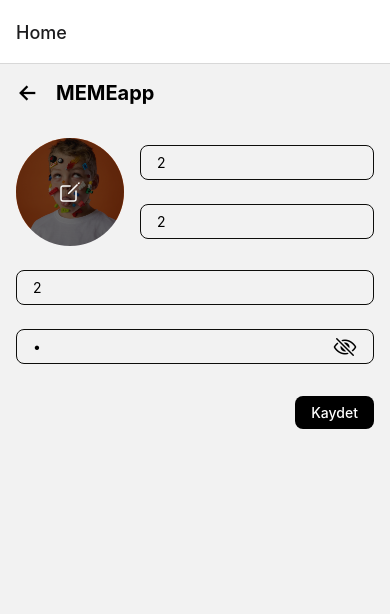
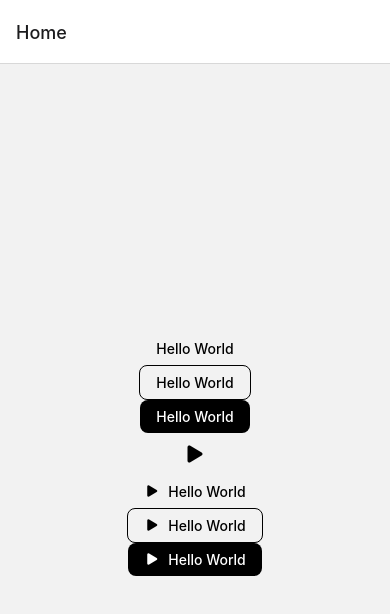
Before and after one commit to OFD16/meme_app, a React Native app: screen / in a window 390 px wide. Shown: the top 614 px of the page. Built offline with nearby package versions, Linux system fonts and the light colour scheme.

Commit message:
button components and colors added

```diff
--- a/App.js
+++ b/App.js
@@ -10,15 +10,41 @@ import SignUpScreen from './src/screens/SignUpScreen';
 //Abdulkadir
 import ProfileScreen from './src/screens/ProfileScreen';
 import EditProfileScreen from './src/screens/EditProfileScreen';
+import { View, Text } from 'react-native';
+import TextButton from './src/components/buttons/TextButton';
+import OutlinedButton from './src/components/buttons/OutlinedButton';
+import FilledButton from './src/components/buttons/FilledButton';
+import IconButton from './src/components/buttons/IconButton';
+import TextButtonIcon from './src/components/buttons/TextButtonIcon';
+import OutlinedButtonIcon from './src/components/buttons/OutlinedButtonIcon';
+import FilledButtonIcon from './src/components/buttons/FilledButtonIcon';
 
 const Stack = createNativeStackNavigator();
 export default function App() {
   return (
     <NavigationContainer>
       <Stack.Navigator>
-        <Stack.Screen name="Home" component={EditProfileScreen} />
+        <Stack.Screen name="Home" component={Deneme} />
       </Stack.Navigator>
     </NavigationContainer>
 
   );
 }
+
+function Deneme() {
+  return (
+    <View style={{
+      flex: 1,
+      alignItems: "center",
+      justifyContent: "center",
+    }}>
+      <TextButton onPress={() => {}} text="Hello World"/>
+      <OutlinedButton onPress={() => {}} text="Hello World"/>
+      <FilledButton onPress={() => {}} text="Hello World"/>
+      <IconButton onPress={() => {}} iconName="play"/>
+      <TextButtonIcon onPress={() => {}} iconName="play" text="Hello World"/>
+      <OutlinedButtonIcon onPress={() => {}} iconName="play" text="Hello World"/>
+      <FilledButtonIcon onPress={() => {}} iconName="play" text="Hello World"/>
+    </View>
+  );
+}
--- /dev/null
+++ b/src/components/buttons/FilledButton.js
@@ -0,0 +1,26 @@
+import { StyleSheet, TouchableOpacity, Text } from "react-native";
+import { appColors } from "../../constants";
+
+export default function FilledButton({ onPress, text }) {
+    return (
+        <TouchableOpacity onPress={onPress} style={filledButtonStyles.filledButton}>
+            <Text style={filledButtonStyles.filledButtonText}>{text}</Text>
+        </TouchableOpacity>
+    );
+};
+
+const filledButtonStyles = StyleSheet.create({
+    filledButton: {
+        paddingVertical: 8,
+        paddingHorizontal: 16,
+        alignItems: "center",
+        justifyContent: "center",
+        borderRadius: 8,
+        backgroundColor: appColors.secondaryColor,
+    },
+    filledButtonText: {
+        fontSize: 14,
+        fontWeight: "500",
+        color: appColors.primaryColor,
+    }
+});
--- /dev/null
+++ b/src/components/buttons/FilledButtonIcon.js
@@ -0,0 +1,31 @@
+import { StyleSheet, TouchableOpacity, Text } from "react-native";
+import Icon from "react-native-vector-icons/Ionicons";
+import { appColors } from "../../constants";
+
+export default function FilledButtonIcon({ onPress, text, iconName }) {
+    return (
+        <TouchableOpacity onPress={onPress} style={filledButtonIconStyles.filledButtonIcon}>
+            <Icon color={appColors.primaryColor} name={iconName} size={16}/>
+            <Text style={filledButtonIconStyles.filledButtonIconText}>{text}</Text>
+        </TouchableOpacity>
+    );
+};
+
+const filledButtonIconStyles = StyleSheet.create({
+    filledButtonIcon: {
+        paddingVertical: 8,
+        paddingHorizontal: 16,
+        display: "flex",
+        flexDirection: "row",
+        alignItems: "center",
+        justifyContent: "center",
+        borderRadius: 8,
+        backgroundColor: appColors.secondaryColor,
+    },
+    filledButtonIconText: {
+        marginLeft: 8,
+        fontSize: 14,
+        fontWeight: "500",
+        color: appColors.primaryColor,
+    }
+});
--- /dev/null
+++ b/src/components/buttons/IconButton.js
@@ -0,0 +1,21 @@
+import { StyleSheet, TouchableOpacity, Text } from "react-native";
+import Icon from "react-native-vector-icons/Ionicons";
+import { appColors } from "../../constants";
+
+export default function IconButton({ onPress, iconName }) {
+    return (
+        <TouchableOpacity onPress={onPress} style={iconButtonStyles.iconButton}>
+            <Icon color={appColors.secondaryColor} name={iconName} size={24}/>
+        </TouchableOpacity>
+    );
+};
+
+const iconButtonStyles = StyleSheet.create({
+    iconButton: {
+        paddingVertical: 8,
+        paddingHorizontal: 16,
+        alignItems: "center",
+        justifyContent: "center",
+        borderRadius: 8,
+    }
+});
--- /dev/null
+++ b/src/components/buttons/OutlinedButton.js
@@ -0,0 +1,27 @@
+import { StyleSheet, TouchableOpacity, Text } from "react-native";
+import { appColors } from "../../constants";
+
+export default function OutlinedButton({ onPress, text }) {
+    return (
+        <TouchableOpacity onPress={onPress} style={outlinedButtonStyles.outlinedButton}>
+            <Text style={outlinedButtonStyles.outlinedButtonText}>{text}</Text>
+        </TouchableOpacity>
+    );
+};
+
+const outlinedButtonStyles = StyleSheet.create({
+    outlinedButton: {
+        paddingVertical: 8,
+        paddingHorizontal: 16,
+        alignItems: "center",
+        justifyContent: "center",
+        borderRadius: 8,
+        borderColor: appColors.secondaryColor,
+        borderWidth: 1,
+    },
+    outlinedButtonText: {
+        fontSize: 14,
+        fontWeight: "500",
+        color: appColors.secondaryColor,
+    }
+});
--- /dev/null
+++ b/src/components/buttons/OutlinedButtonIcon.js
@@ -0,0 +1,33 @@
+import { StyleSheet, TouchableOpacity, Text } from "react-native";
+import Icon from "react-native-vector-icons/Ionicons";
+import { appColors } from "../../constants";
+
+export default function OutlinedButtonIcon({ onPress, text, iconName }) {
+    return (
+        <TouchableOpacity onPress={onPress} style={outlinedButtonIconStyles.outlinedButtonIcon}>
+            <Icon color={appColors.secondaryColor} name={iconName} size={16}/>
+            <Text style={outlinedButtonIconStyles.outlinedButtonIconText}>{text}</Text>
+        </TouchableOpacity>
+    );
+};
+
+const outlinedButtonIconStyles = StyleSheet.create({
+    outlinedButtonIcon: {
+        paddingVertical: 8,
+        paddingHorizontal: 16,
+        display: "flex",
+        flexDirection: "row",
+        alignItems: "center",
+        justifyContent: "center",
+        borderRadius: 8,
+        borderColor: appColors.secondaryColor,
+        borderWidth: 1,
+        // backgroundColor: "red",
+    },
+    outlinedButtonIconText: {
+        marginLeft: 8,
+        fontSize: 14,
+        fontWeight: "500",
+        color: appColors.secondaryColor,
+    }
+});
--- /dev/null
+++ b/src/components/buttons/TextButton.js
@@ -0,0 +1,25 @@
+import { StyleSheet, TouchableOpacity, Text } from "react-native";
+import { appColors } from "../../constants";
+
+export default function TextButton({ onPress, text }) {
+    return (
+        <TouchableOpacity onPress={onPress} style={textButtonStyles.textButton}>
+            <Text style={textButtonStyles.textButtonText}>{text}</Text>
+        </TouchableOpacity>
+    );
+};
+
+const textButtonStyles = StyleSheet.create({
+    textButton: {
+        paddingVertical: 8,
+        paddingHorizontal: 16,
+        alignItems: "center",
+        justifyContent: "center",
+        borderRadius: 8,
+    },
+    textButtonText: {
+        fontSize: 14,
+        fontWeight: "500",
+        color: appColors.secondaryColor,
+    }
+});
--- /dev/null
+++ b/src/components/buttons/TextButtonIcon.js
@@ -0,0 +1,31 @@
+import { StyleSheet, TouchableOpacity, Text } from "react-native";
+import Icon from "react-native-vector-icons/Ionicons";
+import { appColors } from "../../constants";
+
+export default function TextButtonIcon({ onPress, text, iconName }) {
+    return (
+        <TouchableOpacity onPress={onPress} style={textButtonIconStyles.textButtonIcon}>
+            <Icon name={iconName} size={16}/>
+            <Text style={textButtonIconStyles.textButtonIconText}>{text}</Text>
+        </TouchableOpacity>
+    );
+};
+
+const textButtonIconStyles = StyleSheet.create({
+    textButtonIcon: {
+        paddingVertical: 8,
+        paddingHorizontal: 16,
+        display: "flex",
+        flexDirection: "row",
+        alignItems: "center",
+        justifyContent: "center",
+        borderRadius: 8,
+        // backgroundColor: "red",
+    },
+    textButtonIconText: {
+        marginLeft: 8,
+        fontSize: 14,
+        fontWeight: "500",
+        color: appColors.secondaryColor,
+    }
+});
--- /dev/null
+++ b/src/constants.js
@@ -0,0 +1,9 @@
+export const appColors = {
+    primaryColor: "white",
+    secondaryColor: "black",
+    accentColor: "orange",
+    errorColor: "red",
+    successColor: "success",
+    warningColor: "yellow",
+    infoColor: "blue",
+}
```
Also changed, not shown: 1 other file (tests, documents, lock files or other folders).
